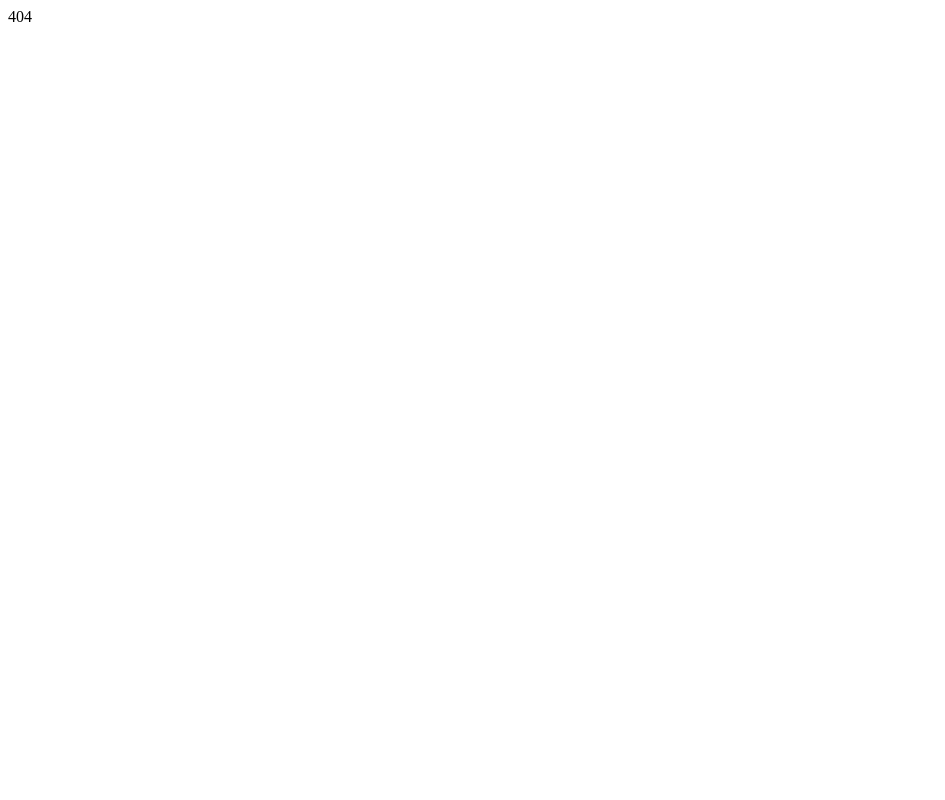
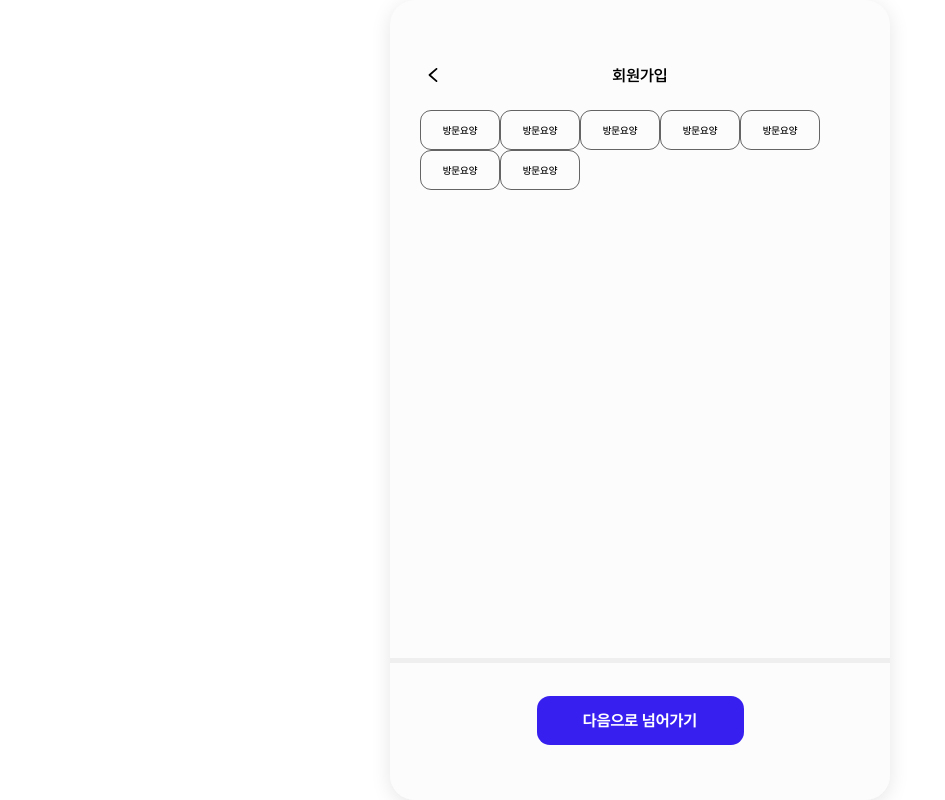
Before and after one commit to Maeum-Eum/Maeum-Eum-Front, a React (Vite) app: page /resume in a window 1280 px wide. Before the commit this address had no page. Shown: the whole page, without its empty margins (0-945 px from the left). Built offline with nearby package versions, Linux system fonts and the light colour scheme.

Commit message:
pull before

```diff
--- /dev/null
+++ b/src/components/Resume/JobRoundedButton.tsx
@@ -0,0 +1,19 @@
+import styled from "styled-components";
+
+interface ButtonProps {
+  text: string;
+
+}
+export const JobRoundedButton = ({text} : ButtonProps) => {
+    return <Button>{text}</Button>
+};
+
+const Button = styled.button `
+  border-radius: 1.1rem;
+  ${(props) => props.theme.fontStyles.bodySmallM}
+  background-color: transparent;
+  border: 0.08rem solid ${({ theme }) => theme.colors.black60};
+  width: 8rem;
+  height: 4rem;
+  white-space: nowrap;
+`
--- a/src/components/Resume/JobSelectButton.tsx
+++ b/src/components/Resume/JobSelectButton.tsx
@@ -0,0 +1,3 @@
+export const JobSelectButton = () => {
+
+}
--- a/src/pages/Resume.tsx
+++ b/src/pages/Resume.tsx
@@ -0,0 +1,18 @@
+import { JobRoundedButton } from '../components/Resume/JobRoundedButton';
+import { ResumeLayout } from '../components/Resume/ResumeLayout';
+import { useSignUpNavStore } from '../store/signUpNavStore';
+
+export const Resume = () => {
+  const { nextStep } = useSignUpNavStore();
+  return (
+    <ResumeLayout func={nextStep}>
+      <JobRoundedButton text={'방문요양'} />
+      <JobRoundedButton text={'방문요양'} />
+      <JobRoundedButton text={'방문요양'} />
+      <JobRoundedButton text={'방문요양'} />
+      <JobRoundedButton text={'방문요양'} />
+      <JobRoundedButton text={'방문요양'} />
+      <JobRoundedButton text={'방문요양'} />
+    </ResumeLayout>
+  );
+};
--- a/src/router.tsx
+++ b/src/router.tsx
@@ -7,6 +7,7 @@ import { Home } from './pages/Home';
 import { SignUp } from './pages/SignUp';
 import { SignUpComplete } from './pages/SignUpComplete';
 import { FindAccount } from './pages/FindAccount';
+import { Resume } from './pages/Resume';
 
 export const router = createBrowserRouter([
   {
@@ -15,6 +16,7 @@ export const router = createBrowserRouter([
     children: [
       { path: 'login', element: <Login /> },
       { path: 'signup', element: <SignUp /> },
+      {path: 'resume', element:<Resume />},
       { path: 'welcome', element: <SignUpComplete /> },
       { path: '/login/find-account', element: <FindAccount /> },
       {
```
Also changed, not shown: src/components/Resume/ResumeLayout.tsx (+13 -13 lines).
